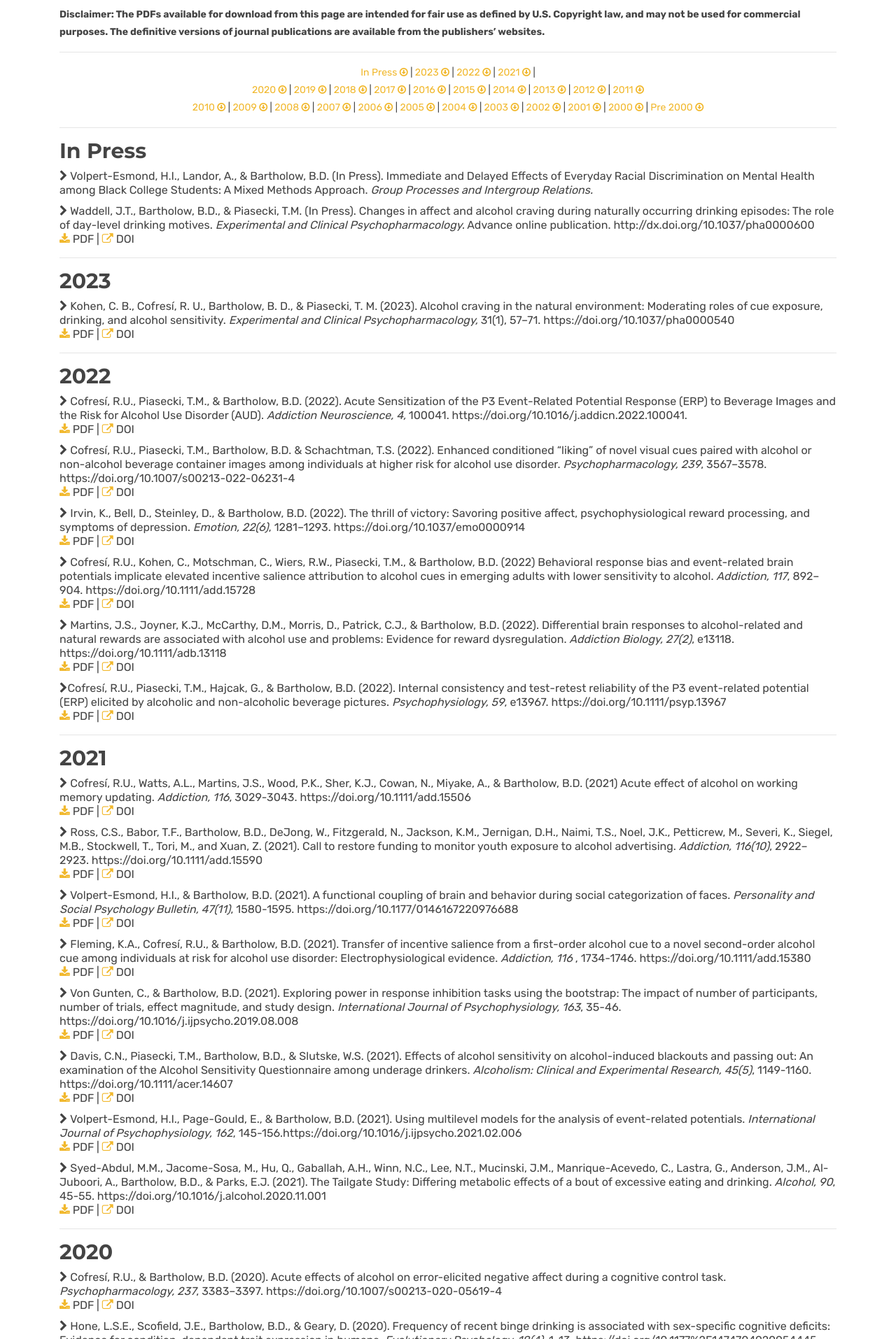
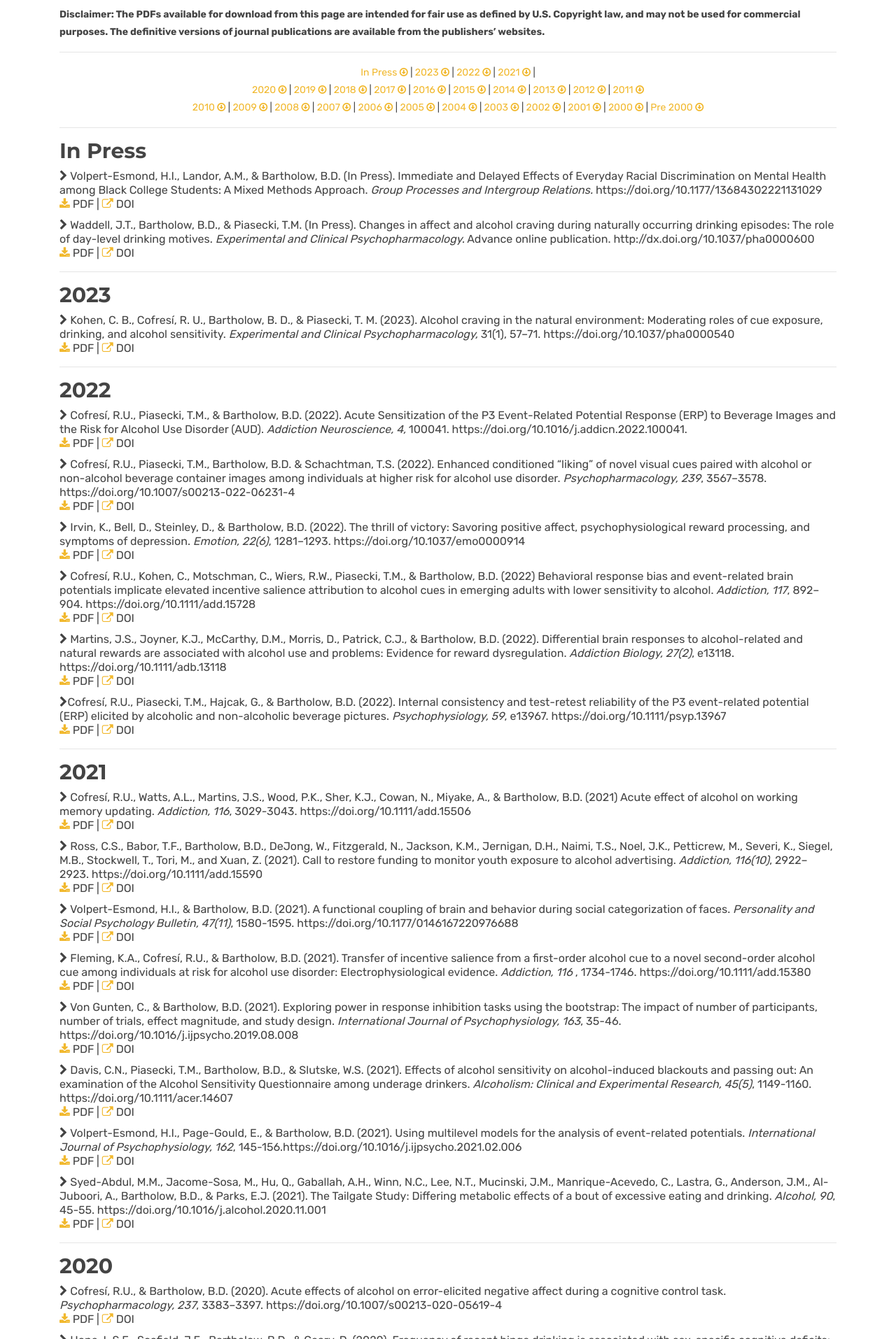
Before and after one commit to bartholow-scanlab/bartholow-scanlab.github.io, a Jekyll site: the page built from publications.html, in a window 1280 px wide. Shown: the part 353-2267 px from the top of the page at 70% size. Built offline with Jekyll 4.4.1, drawn with Linux system fonts in a browser that asks for light colours.

Commit message:
Update publications.html

```diff
--- a/publications.html
+++ b/publications.html
@@ -56,9 +56,13 @@ title: Publications
 	 <hr> <a id="InPress"> <h2>In Press</h2> </a>
 
                <p> <li> <i class="fa fa-chevron-right" aria-hidden="true"></i>
-               Volpert-Esmond, H.I., Landor, A., & Bartholow, B.D. (In Press).
+               Volpert-Esmond, H.I., Landor, A.M., & Bartholow, B.D. (In Press).
                Immediate and Delayed Effects of Everyday Racial Discrimination on Mental Health among Black College Students: A Mixed Methods Approach.
-               <em> Group Processes and Intergroup Relations. </em>
+               <em> Group Processes and Intergroup Relations. </em> https://doi.org/10.1177/13684302221131029
+		       <br/>
+		    <a href="/assets/docs/pub/Volpert-Esmond_Immediate_and_Delayed.pdf" target="_blank" rel="noopener noreferrer"> <i class="fa fa-download icons"></i> </a>PDF
+			        | <a href="https://doi.org/10.1177/13684302221131029" target="_blank" rel="noopener noreferrer"> <i class="fa fa-external-link" aria-hidden="true"></i></a> DOI
+		    </li> </p>
 
 
 	    <p> <li> <i class="fa fa-chevron-right" aria-hidden="true"></i>
```
